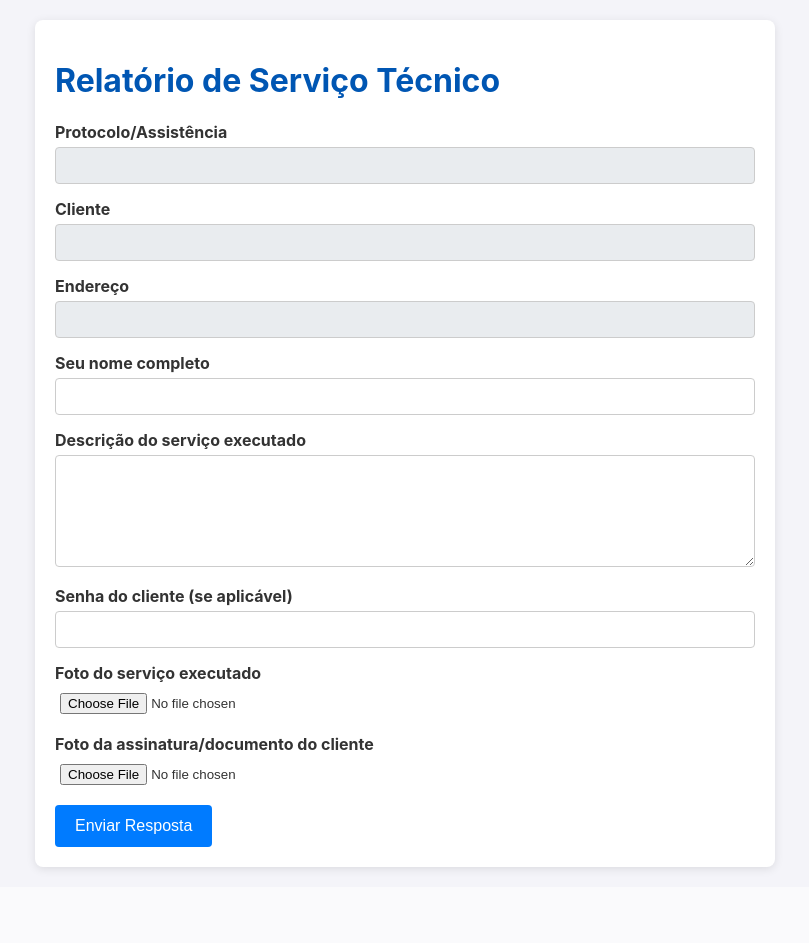
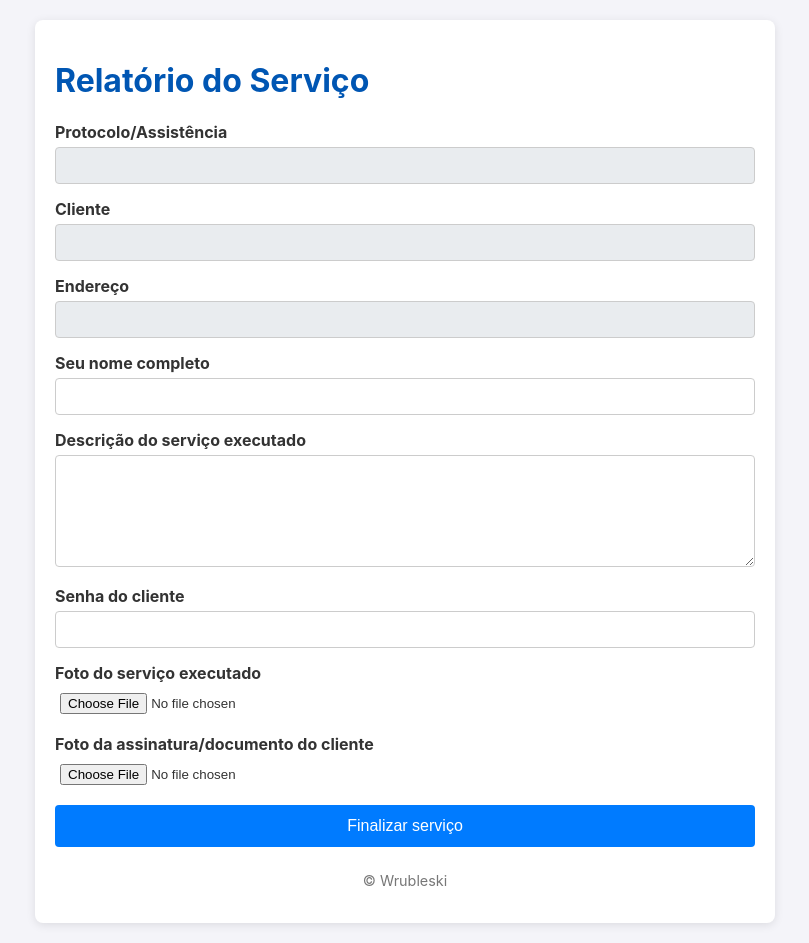
Before and after one commit to MarcioWrubleski/formulario, a Flask app: page / in a window 1280 px wide. Shown: the whole page, without its empty margins (235-1044 px from the left). Before the commit the page ends 872 px from the top, so only its background shows below. Run offline with Flask 3, Linux system fonts and the light colour scheme.

Commit message:
Update form.html

```diff
--- a/formulario-os/templates/form.html
+++ b/formulario-os/templates/form.html
@@ -3,7 +3,7 @@
 <head>
     <meta charset="UTF-8">
     <meta name="viewport" content="width=device-width, initial-scale=1.0">
-    <title>Formulário de Ordem de Serviço</title>
+    <title>Relatório do Serviço</title>
     <style>
         body { font-family: -apple-system, BlinkMacSystemFont, "Segoe UI", Roboto, "Helvetica Neue", Arial, sans-serif; background-color: #f4f4f9; color: #333; margin: 0; padding: 20px; }
         .container { max-width: 700px; margin: auto; background: #fff; padding: 20px; border-radius: 8px; box-shadow: 0 2px 10px rgba(0,0,0,0.1); }
@@ -12,14 +12,15 @@
         label { display: block; margin-bottom: 5px; font-weight: bold; }
         input[type="text"], textarea { width: 100%; padding: 10px; border: 1px solid #ccc; border-radius: 4px; box-sizing: border-box; }
         input[type="file"] { padding: 5px; }
-        button { background-color: #007bff; color: white; padding: 12px 20px; border: none; border-radius: 4px; cursor: pointer; font-size: 16px; }
+        button { background-color: #007bff; color: white; padding: 12px 20px; border: none; border-radius: 4px; cursor: pointer; font-size: 16px; width: 100%; }
         button:hover { background-color: #0056b3; }
         .readonly { background-color: #e9ecef; }
+        .footer { text-align: center; margin-top: 25px; font-size: 0.9em; color: #777; }
     </style>
 </head>
 <body>
     <div class="container">
-        <h1>Relatório de Serviço Técnico</h1>
+        <h1>Relatório do Serviço</h1>
         <form action="/submit" method="post" enctype="multipart/form-data">
             <div class="form-group">
                 <label for="protocolo">Protocolo/Assistência</label>
@@ -42,7 +43,7 @@
                 <textarea id="servico_executado" name="servico_executado" rows="6" required></textarea>
             </div>
             <div class="form-group">
-                <label for="senha_cliente">Senha do cliente (se aplicável)</label>
+                <label for="senha_cliente">Senha do cliente</label>
                 <input type="text" id="senha_cliente" name="senha_cliente">
             </div>
             <div class="form-group">
@@ -53,8 +54,11 @@
                 <label for="foto_documento">Foto da assinatura/documento do cliente</label>
                 <input type="file" id="foto_documento" name="foto_documento" accept="image/*" required>
             </div>
-            <button type="submit">Enviar Resposta</button>
+            <button type="submit">Finalizar serviço</button>
         </form>
+        <div class="footer">
+            <p>© Wrubleski</p>
+        </div>
     </div>
 </body>
 </html>
```
